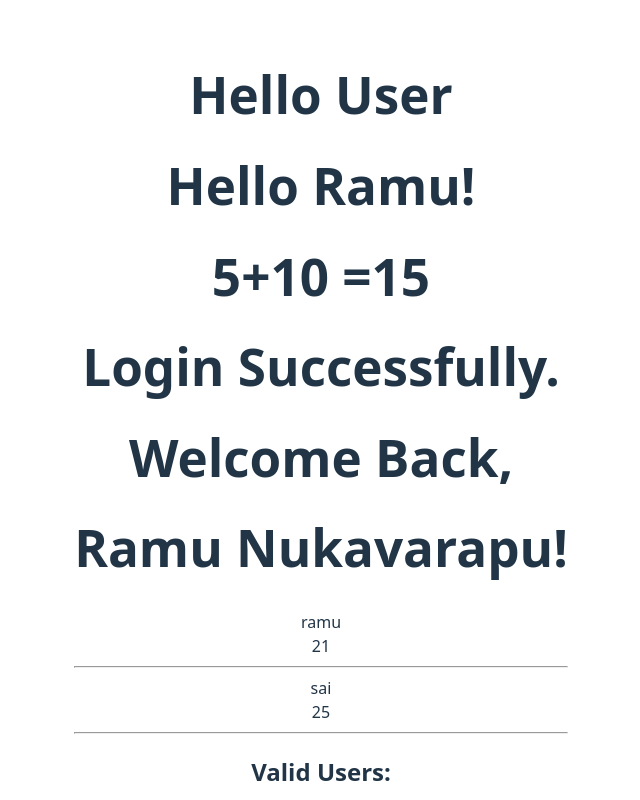
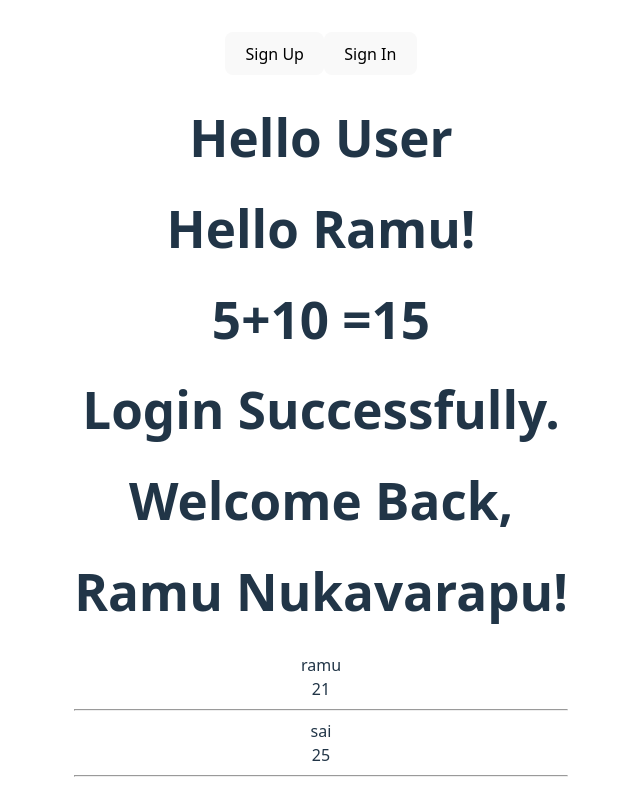
Before and after one commit to ramu-nukavarapu/Learn-React, a React (Vite) app: page / in a window 1280 px wide. Shown: the top 800 px of the page, without its empty margins (319-959 px from the left). Built offline with nearby package versions, Linux system fonts and the light colour scheme.

Commit message:
Update Routing file to navigate

```diff
--- a/src/learnings/06 Routing/index.jsx
+++ b/src/learnings/06 Routing/index.jsx
@@ -1,4 +1,5 @@
 import { BrowserRouter as Router, Route, Routes } from 'react-router-dom'
+import { Navigation } from '../07 UseNavigate Hook'
 
 export function Signup() {
     return <div>
@@ -27,6 +28,7 @@ export function Signin() {
 // these routes can be triggered by link element with attribute 'to' and useNavigate hook
 export function Routing(){
     return (<Router>
+        <Navigation />
         <Routes>
             <Route path='/signup' element={<Signup/>}></Route>
             <Route path='/signin' element={<Signin/>}></Route>
```
